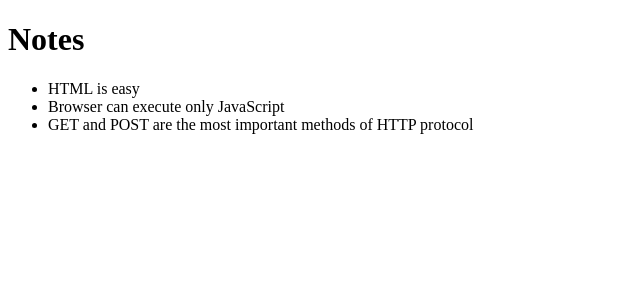
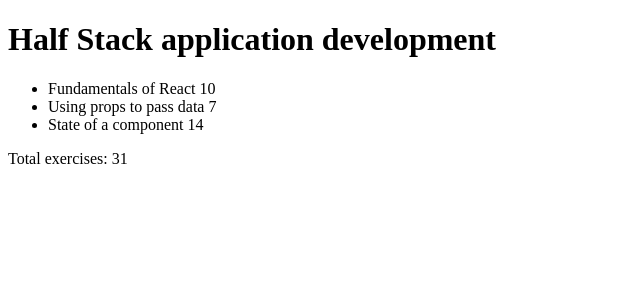
Before and after one commit to Arufiand/belajar-FullStack-JS, a React (Vite) app in the folder part1/: page / in a window 1280 px wide. Shown: the top 300 px of the page, without its empty margins (0-640 px from the left). Built offline with nearby package versions, Linux system fonts and the light colour scheme.

Commit message:
feat: refactor App component to display course details and total exercises

```diff
--- /dev/null
+++ b/part1/components/notes.jsx
@@ -0,0 +1,6 @@
+const NotesComponent = ({ note }) => {
+    return (
+        <li>{note.content}</li>
+    )
+}
+export default NotesComponent;
--- a/part1/src/App2.jsx
+++ b/part1/src/App2.jsx
@@ -1,21 +1,53 @@
-const Note = ({ note }) => {
-    return (
-        <li>{note.content}</li>
-    )
-}
+function Course(props) {
+    const { course } = props
 
-const App = ({ notes }) => {
     return (
         <div>
-            <h1>Notes</h1>
+            <h1>{course.name}</h1>
             <ul>
-
-                {notes.map(note =>
-                    <Note key={note.id} note={note} />
-                )}
+                {course.parts.map(part => (
+                    <li key={part.id}>
+                        {part.name} {part.exercises}
+                    </li>
+                ))}
             </ul>
         </div>
     )
 }
+const TotalExercises = (parts) => {
+    return parts.reduce((sum, part) => sum + part.exercises, 0)
+}
 
-export default App;
+const App = () => {
+    const course = {
+        id: 1,
+        name: 'Half Stack application development',
+        parts: [
+            {
+                name: 'Fundamentals of React',
+                exercises: 10,
+                id: 1
+            },
+            {
+                name: 'Using props to pass data',
+                exercises: 7,
+                id: 2
+            },
+            {
+                name: 'State of a component',
+                exercises: 14,
+                id: 3
+            }
+        ]
+    }
+
+    return (
+        <>
+          <Course course={course} />
+            <p>Total exercises: {TotalExercises(course.parts)}</p>
+        </>
+)
+
+}
+
+export default App
```
